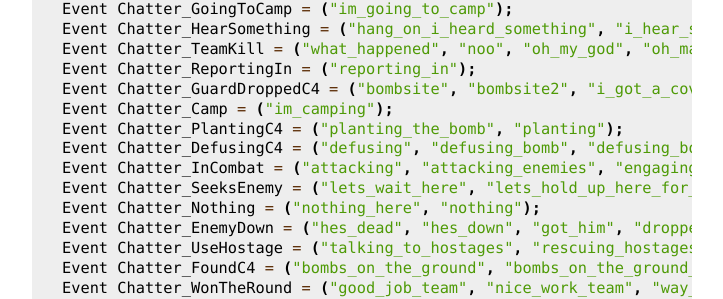
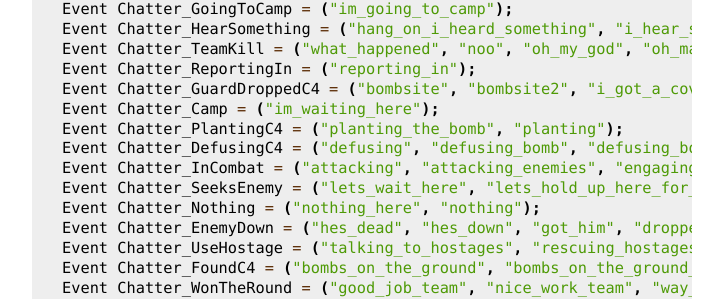
Before and after one commit to yapb/docs, a Sphinx documentation site: the page built from docs/customization.rst, in a window 1280 px wide and 900 px high, scrolled down 5988 px. Shown: the part 160-459 px from the top of the window, without its empty margins (388-1111 px from the left). Built offline with Sphinx 7.4.7, drawn with Linux system fonts in a browser that asks for light colours.

Commit message:
fix: update default chatter.cfg example

```diff
--- a/docs/customization.rst
+++ b/docs/customization.rst
@@ -213,7 +213,7 @@ YaPB поддерживает голосовой чат также как и zBo
 	Event Chatter_TeamKill = ("what_happened", "noo", "oh_my_god", "oh_man", "oh_no_sad", "what_have_you_done");
 	Event Chatter_ReportingIn = ("reporting_in");
 	Event Chatter_GuardDroppedC4 = ("bombsite", "bombsite2", "i_got_a_covered", "im_camping_c");
-	Event Chatter_Camp = ("im_camping");
+	Event Chatter_Camp = ("im_waiting_here");
 	Event Chatter_PlantingC4 = ("planting_the_bomb", "planting");
 	Event Chatter_DefusingC4 = ("defusing", "defusing_bomb", "defusing_bomb");
 	Event Chatter_InCombat = ("attacking", "attacking_enemies", "engaging_enemies", "in_combat", "in_combat2", "returning_fire");
```
